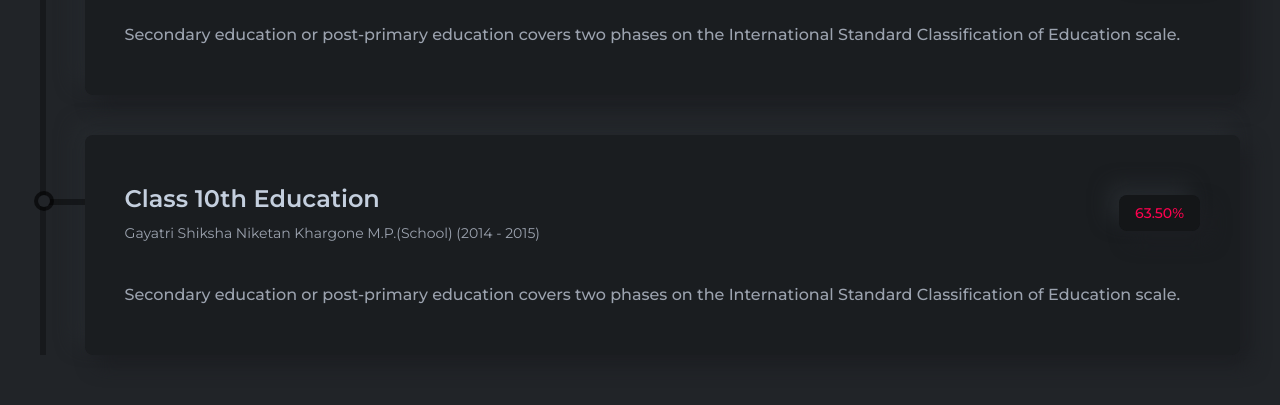
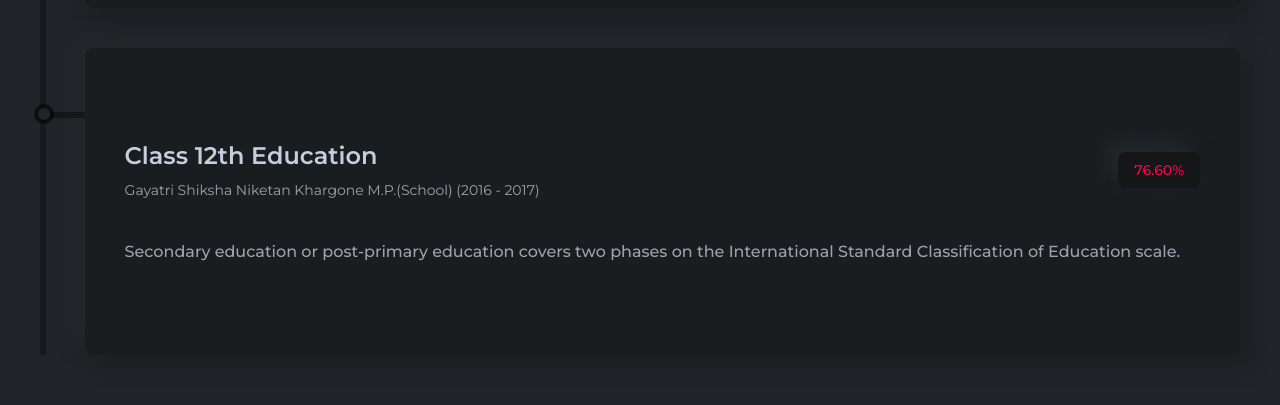
Before and after one commit to YuvrajRathod/Portfolio-App, a React (Create React App) app: page / in a window 1280 px wide. Shown: the part 4260-4665 px from the top of the page. Built offline with nearby package versions, Linux system fonts and the light colour scheme.

Commit message:
Education.js

```diff
--- a/src/components/resume/Education.js
+++ b/src/components/resume/Education.js
@@ -37,12 +37,6 @@ const Education = () => {
             des="Secondary education or post-primary education covers two phases on the International Standard Classification of Education scale."
           />
 
-          <ResumeCard
-            title="Class 10th Education"
-            subTitle="Gayatri Shiksha Niketan Khargone M.P.(School) (2014 - 2015)"
-            result="63.50%"
-            des="Secondary education or post-primary education covers two phases on the International Standard Classification of Education scale."
-          />
         </div>
       </div>
     </motion.div>
```
